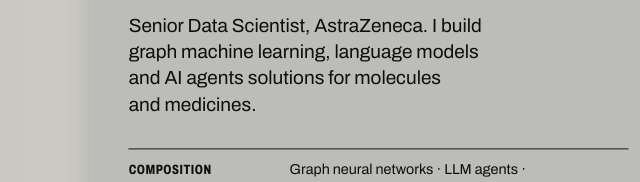
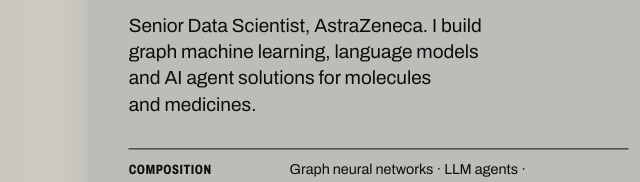
Before and after one commit to CalvinCYY/CalvinCYY.github.io, a plain HTML site: page index.html in a window 1280 px wide. Shown: the part 379-561 px from the top of the page, 0-640 px from the left. Drawn offline with Linux system fonts and the light colour scheme.

Commit message:
Fix wording: AI agent solutions

```diff
--- a/index.html
+++ b/index.html
@@ -66,7 +66,7 @@
         </div>
         <div class="hero__text">
           <h1 id="hero-title" class="hero__name">Calvin Yiu, <span class="hero__suffix">PhD</span></h1>
-          <p class="hero__role">Senior Data Scientist, AstraZeneca. I build graph machine learning, language models and AI agents solutions for molecules and medicines.</p>
+          <p class="hero__role">Senior Data Scientist, AstraZeneca. I build graph machine learning, language models and AI agent solutions for molecules and medicines.</p>
 
           <dl class="spec">
             <div class="spec__row"><dt>Composition</dt><dd>Graph neural networks · LLM agents · cheminformatics</dd></div>
```
